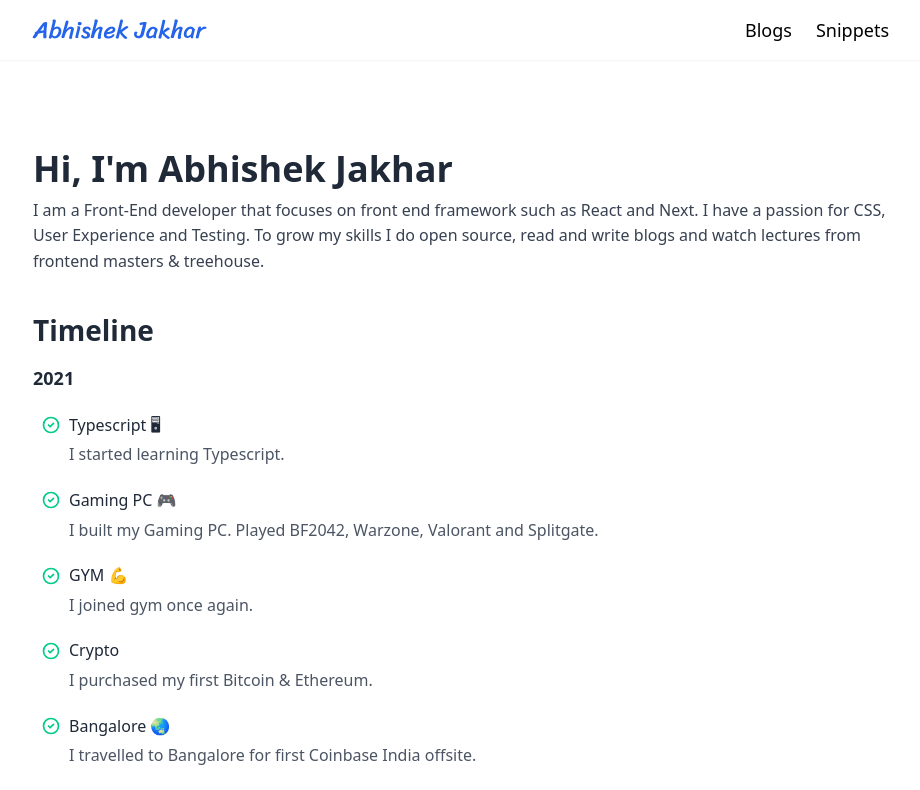
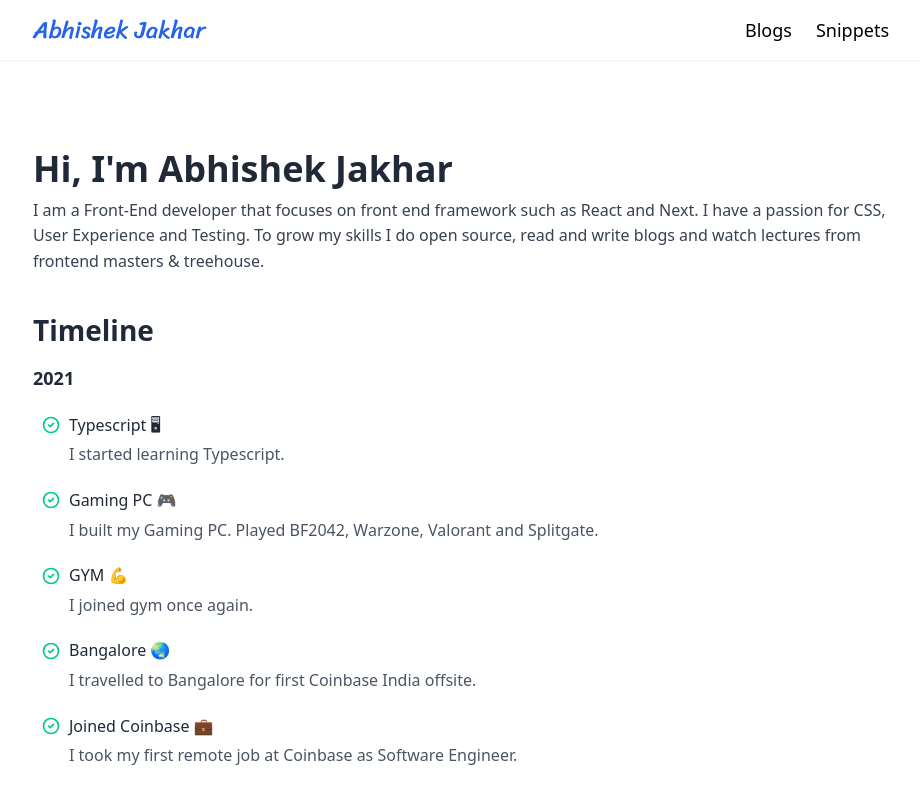
Before and after one commit to abhishekjakhar/abhishekjakhar.com, a Next.js app: page / in a window 1280 px wide. Shown: the top 790 px of the page, without its empty margins (179-1099 px from the left). Built offline with nearby package versions, Linux system fonts and the light colour scheme.

Commit message:
update Timeline

```diff
--- a/components/Timeline/Timeline.js
+++ b/components/Timeline/Timeline.js
@@ -28,10 +28,6 @@ export default function Timeline() {
           description="I built my Gaming PC. Played BF2042, Warzone, Valorant and Splitgate."
         />
         <Step title="GYM &#x1F4AA;" description="I joined gym once again." />
-        <Step
-          title="Crypto"
-          description="I purchased my first Bitcoin &amp; Ethereum."
-        />
         <Step
           title="Bangalore &#x1F30F;"
           description="I travelled to Bangalore for first Coinbase India offsite."
```
